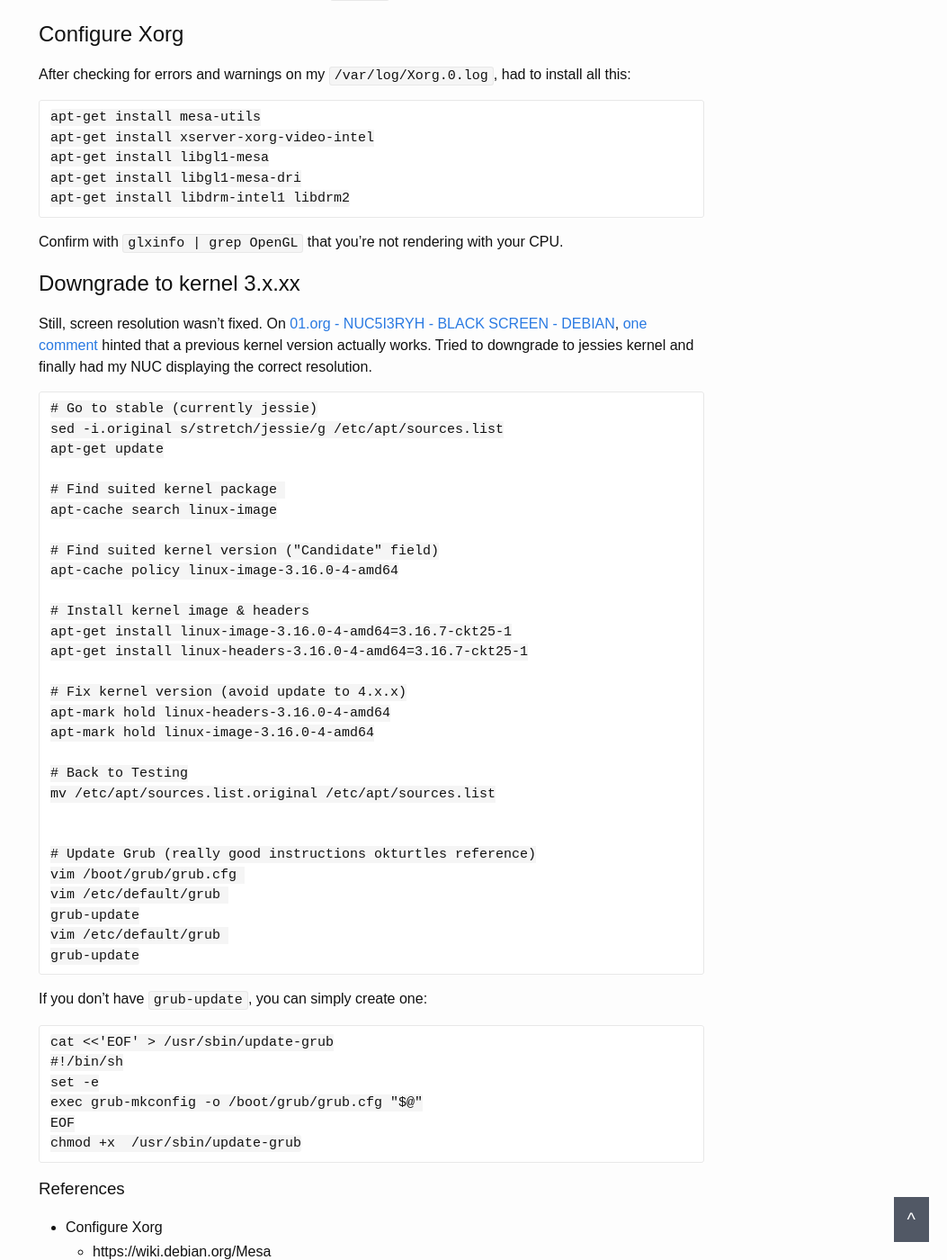
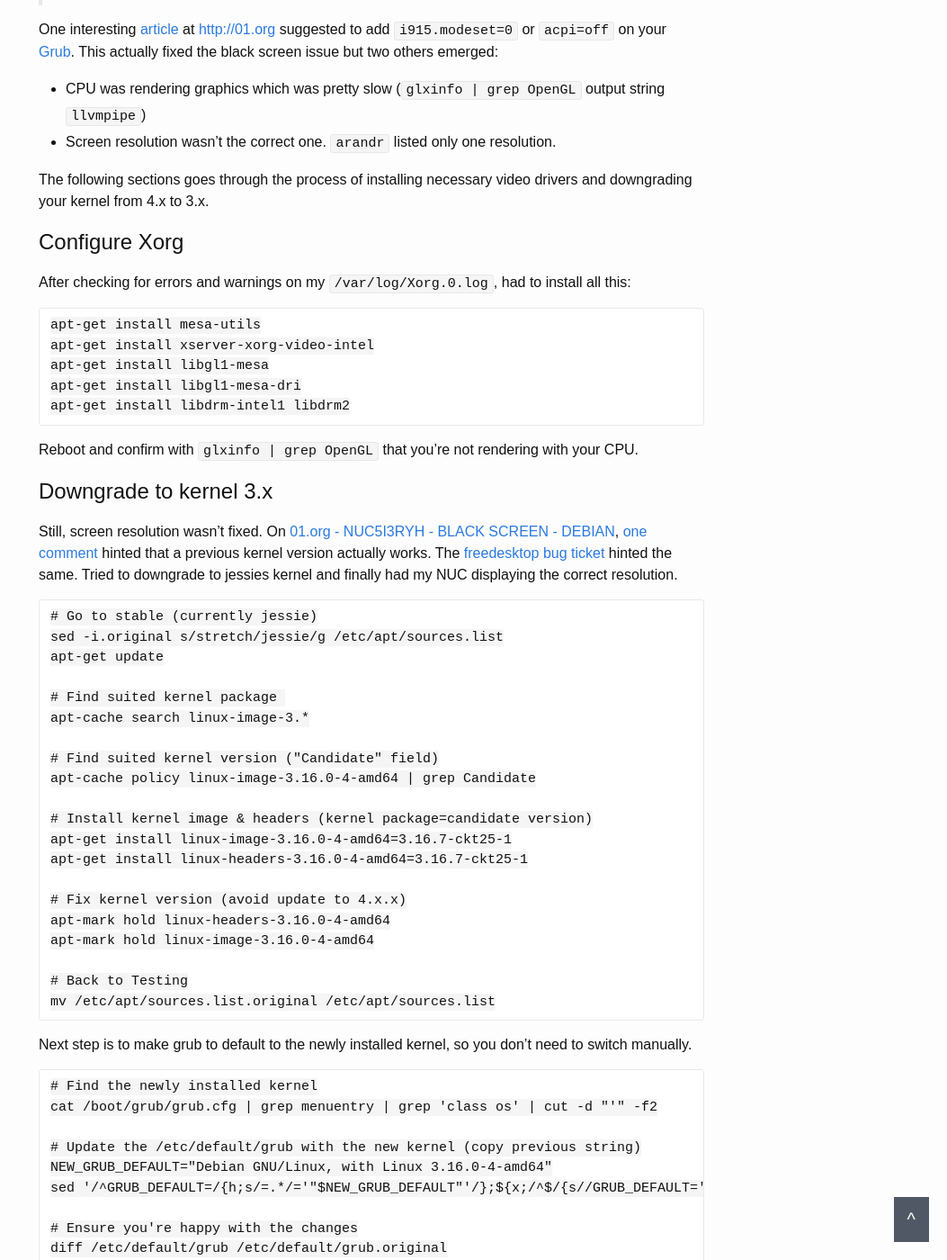
Before and after one commit to joaocenoura/blog, a Jekyll site: the page built from _posts/2016-05-01-debian-testing-on-nuc.md, in a window 1280 px wide and 1400 px high, scrolled down 571 px. Shown: the whole window at 90% size, without its empty margins (227-1280 px from the left). Built offline with Jekyll 4.4.1, drawn with Linux system fonts in a browser that asks for light colours; some of the changed text lies outside the part shown.

Commit message:
updated post: 2016-05-01-debian-testing-on-nuc

````diff
--- a/_posts/2016-05-01-debian-testing-on-nuc.md
+++ b/_posts/2016-05-01-debian-testing-on-nuc.md
@@ -2,15 +2,24 @@
 layout: post
 title:  "Install Debian Testing in Intel NUC (DN2820FYKH)"
 date:   2016-05-01 18:43:00
-categories: blog
+categories: [debian, intel nuc]
 ---
 
 Recently had to install a custom flavour of Debian Testing (current codename 'stretch') on my Intel NUC DN2820FYKH. The installation was straight forward. Booting it, wasn't...
 
-On booting to a freshly installed system, I got a black screen. After a google search, this seems to be quite frequent on a variety of NUCs. One interesting page, [01.org](https://01.org/linuxgraphics/forum/graphics-installer-discussions/nuc5i3ryh-black-screen-debian) suggested to add `i915.modeset=0` or `acpi=off` on your Grub. This actually fixed the black screen issue but two others emerged:
+On booting to a freshly installed system, I got a black screen. After a google search, this seems to be quite frequent on a variety of NUCs. A bug ticket was opened in [freedesktop.org][1] and mention a few ways of solving it:
+
+> - switching to a DVI-DBI cable from some other type
+> - changing the connected monitor
+> - downgrading from a 4.x kernel to a late 3.x series kernel
+
+One interesting [article][2] at <http://01.org> suggested to add `i915.modeset=0` or `acpi=off` on your [Grub][3]. This actually fixed the black screen issue but two others emerged:
 
 - CPU was rendering graphics which was pretty slow (`glxinfo | grep OpenGL` output string `llvmpipe`)
 - Screen resolution wasn't the correct one. `arandr` listed only one resolution.
+
+The following sections goes through the process of installing necessary video drivers and downgrading your kernel from 4.x to 3.x.
+
 
 ## Configure Xorg
 
@@ -24,11 +33,12 @@
 apt-get install libdrm-intel1 libdrm2
 ```
 
-Confirm with `glxinfo | grep OpenGL` that you're not rendering with your CPU.
+Reboot and confirm with `glxinfo | grep OpenGL` that you're not rendering with your CPU.
 
-## Downgrade to kernel 3.x.xx
 
-Still, screen resolution wasn't fixed. On [01.org - NUC5I3RYH - BLACK SCREEN - DEBIAN](https://01.org/linuxgraphics/forum/graphics-installer-discussions/nuc5i3ryh-black-screen-debian), [one comment](https://01.org/comment/2336#comment-2336) hinted that a previous kernel version actually works. Tried to downgrade to jessies kernel and finally had my NUC displaying the correct resolution.
+## Downgrade to kernel 3.x
+
+Still, screen resolution wasn't fixed. On [01.org - NUC5I3RYH - BLACK SCREEN - DEBIAN][2], [one comment][4] hinted that a previous kernel version actually works. The [freedesktop bug ticket][1] hinted the same. Tried to downgrade to jessies kernel and finally had my NUC displaying the correct resolution.
 
 ```
 # Go to stable (currently jessie)
@@ -36,12 +46,12 @@
 apt-get update
 
 # Find suited kernel package
-apt-cache search linux-image
+apt-cache search linux-image-3.*
 
 # Find suited kernel version ("Candidate" field)
-apt-cache policy linux-image-3.16.0-4-amd64
+apt-cache policy linux-image-3.16.0-4-amd64 | grep Candidate
 
-# Install kernel image & headers
+# Install kernel image & headers (kernel package=candidate version)
 apt-get install linux-image-3.16.0-4-amd64=3.16.7-ckt25-1
 apt-get install linux-headers-3.16.0-4-amd64=3.16.7-ckt25-1
 
@@ -51,33 +61,49 @@
 
 # Back to Testing
 mv /etc/apt/sources.list.original /etc/apt/sources.list
-
-
-# Update Grub (really good instructions okturtles reference)
-vim /boot/grub/grub.cfg
-vim /etc/default/grub
-grub-update
-vim /etc/default/grub
-grub-update
 ```
 
-If you don't have `grub-update`, you can simply create one:
+Next step is to make grub to default to the newly installed kernel, so you don't need to switch manually.
 
 ```
-cat <<'EOF' > /usr/sbin/update-grub
+# Find the newly installed kernel
+cat /boot/grub/grub.cfg | grep menuentry | grep 'class os' | cut -d "'" -f2
+
+# Update the /etc/default/grub with the new kernel (copy previous string)
+NEW_GRUB_DEFAULT="Debian GNU/Linux, with Linux 3.16.0-4-amd64"
+sed '/^GRUB_DEFAULT=/{h;s/=.*/='"$NEW_GRUB_DEFAULT"'/};${x;/^$/{s//GRUB_DEFAULT='"$NEW_GRUB_DEFAULT"'/;H};x}' -i.original /etc/default/grub
+
+# Ensure you're happy with the changes
+diff /etc/default/grub /etc/default/grub.original
+
+# Update grub
+# - You'll probably get an 'Warning: Please don't use old title'.
+#   You can either ignore or follow the instructions to fix it.
+update-grub2
+```
+
+If you don't have `update-grub2` or `update-grub`, you can simply create one:
+
+```
+cat <<'EOF' > /usr/sbin/update-grub2
 #!/bin/sh
 set -e
 exec grub-mkconfig -o /boot/grub/grub.cfg "$@"
 EOF
-chmod +x  /usr/sbin/update-grub
+chmod +x  /usr/sbin/update-grub2
 ```
 
 ### References
 
 - Configure Xorg
-  - https://wiki.debian.org/Mesa
+  - <https://wiki.debian.org/Mesa>
 - Downgrade kernel
-  - https://01.org/comment/2336#comment-2336
-  - https://blog.okturtles.com/2014/06/how-to-downgrade-a-linux-kernel-on-debian/
-  - http://askubuntu.com/questions/331538/what-is-the-right-way-to-downgrade-kernel
-  - http://askubuntu.com/questions/418666/update-grub-command-not-found
+  - <https://01.org/comment/2336#comment-2336>
+  - <https://blog.okturtles.com/2014/06/how-to-downgrade-a-linux-kernel-on-debian/>
+  - <http://askubuntu.com/questions/331538/what-is-the-right-way-to-downgrade-kernel>
+  - <http://askubuntu.com/questions/418666/update-grub-command-not-found>
+
+[1]: https://bugs.freedesktop.org/show_bug.cgi?id=92972
+[2]: https://01.org/linuxgraphics/forum/graphics-installer-discussions/nuc5i3ryh-black-screen-debian
+[3]: http://askubuntu.com/questions/160036/how-do-i-disable-acpi-when-booting
+[4]: https://01.org/comment/2336#comment-2336
````
